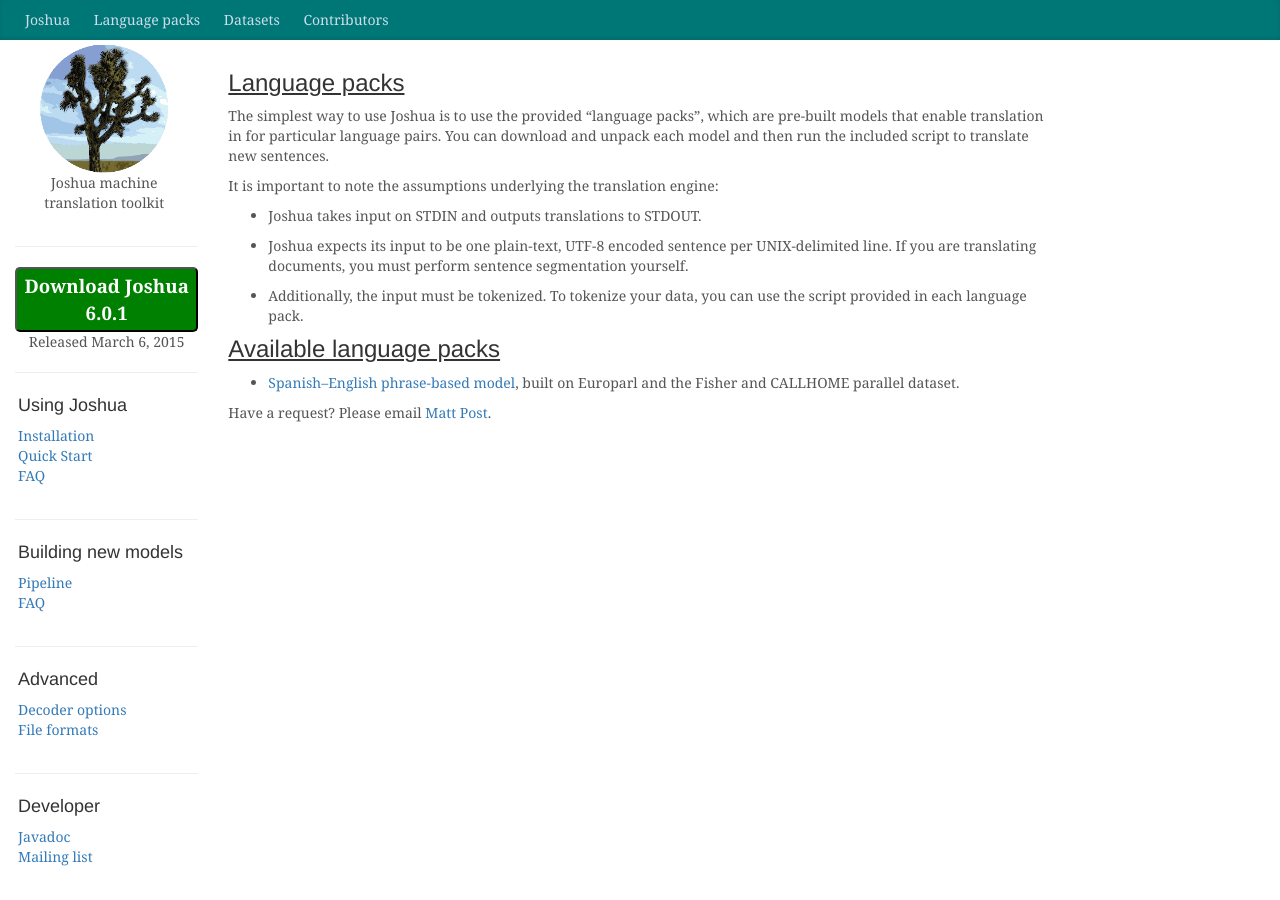
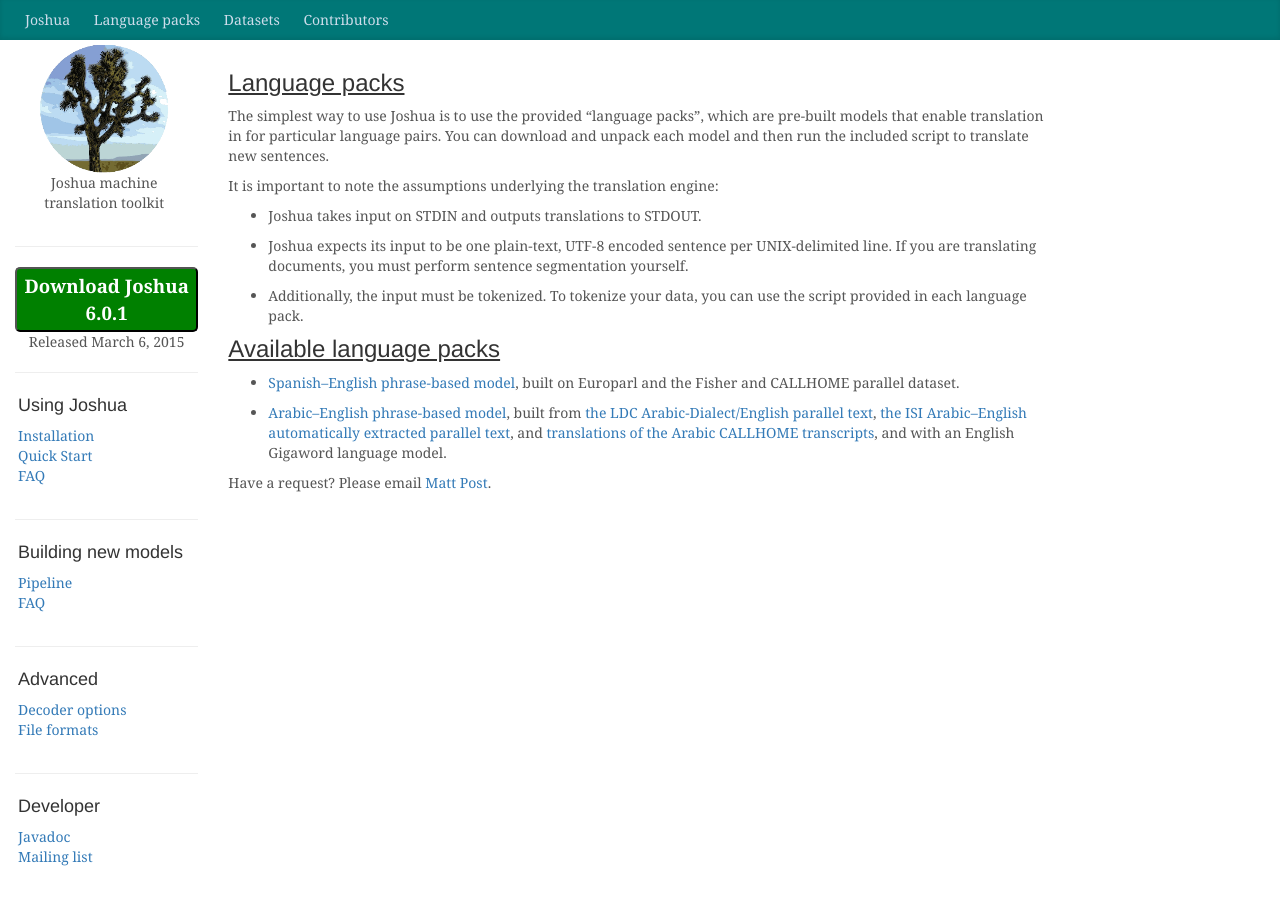
Before and after one commit to joshua-decoder/joshua-decoder.github.com, a Jekyll site: the page built from language-packs/index.md, in a window 1280 px wide. Built offline with Jekyll 4.4.1, drawn with Linux system fonts in a browser that asks for light colours; nearby versions of some CDN libraries; comment, search, counter and statistics services are not loaded.

Commit message:
Added ar-en

```diff
--- a/language-packs/es-en-phrase/index.html
+++ b/language-packs/ar-en-phrase/index.html
@@ -4,13 +4,13 @@
         <meta charset="UTF-8">
         <meta http-equiv="refresh" content="1;url=http://example.com">
         <script type="text/javascript">
-            window.location.href = "http://cs.jhu.edu/~post/language-packs/language-pack-es-en-phrase-2014-03-06.tgz"
+            window.location.href = "http://cs.jhu.edu/~post/language-packs/language-pack-ar-en-phrase-2015-03-18.tgz"
         </script>
         <title>Page Redirection</title>
     </head>
     <body>
         If you are not redirected automatically, follow
-        <a href='http://cs.jhu.edu/~post/language-packs/language-pack-es-en-phrase-2014-03-06.tgz'>this link</a>
+        <a href='http://cs.jhu.edu/~post/language-packs/language-pack-ar-en-phrase-2015-03-18.tgz'>this link</a>
         to download Joshua directly.
     </body>
 </html>
--- a/language-packs/index.md
+++ b/language-packs/index.md
@@ -22,4 +22,10 @@
 - [Spanish--English phrase-based model](es-en-phrase/), built on Europarl and the Fisher
   and CALLHOME parallel dataset.
 
+- [Arabic--English phrase-based model](ar-en-phrase/), built from
+  [the LDC Arabic-Dialect/English parallel text](https://catalog.ldc.upenn.edu/LDC2012T09),
+  [the ISI Arabic--English automatically extracted parallel text](https://catalog.ldc.upenn.edu/LDC2007T08), and
+  [translations of the Arabic CALLHOME transcripts](https://catalog.ldc.upenn.edu/LDC97T19),
+  and with an English Gigaword language model.
+
 Have a request? Please email [Matt Post](http://cs.jhu.edu/~post/).
```
